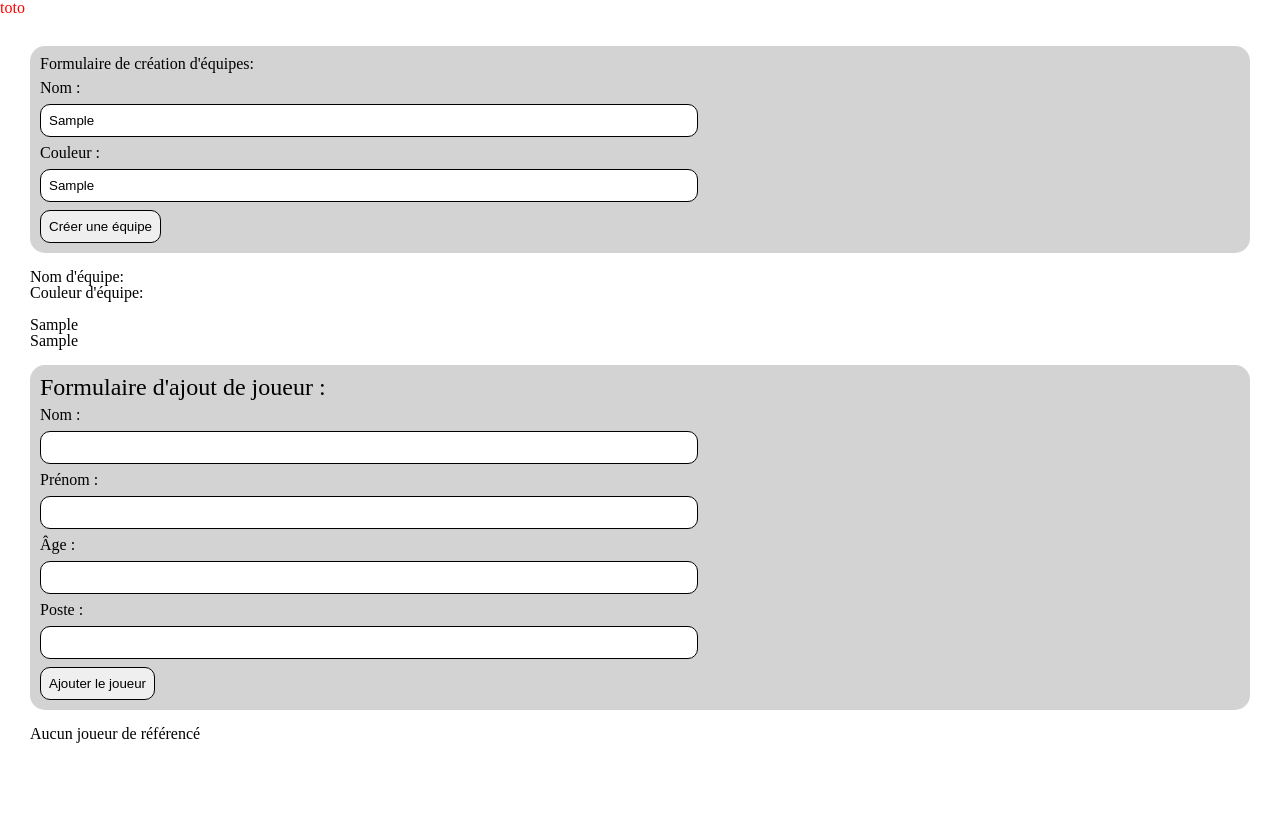
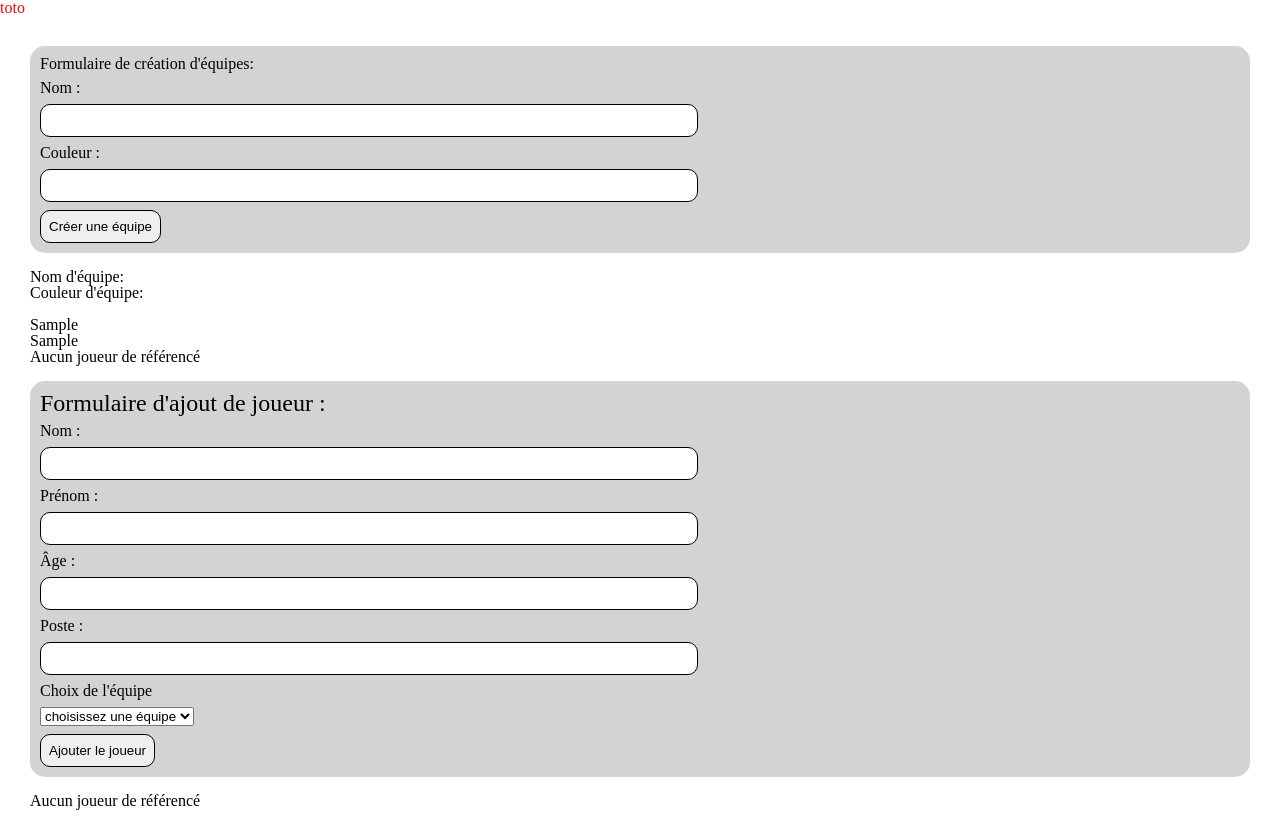
Before and after one commit to ElianBourdu/3Wa_football_app, a React (Vite) app: page / in a window 1280 px wide. Both pictures are taken after typing "Sample", "Sample" into the empty fields and a click on the button "Créer une équipe". Before the commit the page ends 800 px from the top, so only its background shows below. Built offline with nearby package versions, Linux system fonts and the light colour scheme.

Commit message:
feat: player can select a team

```diff
--- a/src/App.jsx
+++ b/src/App.jsx
@@ -22,8 +22,8 @@ function App() {
       <main>
         {/* @todo faire un objet avec les props et spreadoperator pour récupérer tout l'objet*/}
         <NewTeamForm teams={teams} setTeams={setTeams}/>
-        <Teams teams={teams} setTeams={setTeams}/>
-        <NewPlayerForm players={players} setPlayers={setPlayers} pendingModification={pendingModification} setPendingModification={setPendingModification} updateUser={updateUser} setUpdateUser={setUpdateUser}/>
+        <Teams teams={teams} setTeams={setTeams} players={players}/>
+        <NewPlayerForm players={players} setPlayers={setPlayers} pendingModification={pendingModification} setPendingModification={setPendingModification} updateUser={updateUser} setUpdateUser={setUpdateUser} teams={teams} setTeams={setTeams}/>
         <Players players={players} setPlayers={setPlayers} pendingModification={pendingModification} setPendingModification={setPendingModification} updateUser={updateUser} setUpdateUser={setUpdateUser}/>
       </main>
     </>
--- a/src/components/NewPlayerForm.jsx
+++ b/src/components/NewPlayerForm.jsx
@@ -1,13 +1,15 @@
 import { useState } from "react"
 
-export default function NewPlayerForm({players, setPlayers, pendingModification, setPendingModification, updateUser, setUpdateUser}) {
+export default function NewPlayerForm({players, setPlayers, pendingModification, setPendingModification, updateUser, setUpdateUser, teams, setTeams}) {
 
   const [idPlayer, setIdPlayer] = useState(1)
   const [firstName, setFirstName] = useState('')
   const [lastName, setLastName] = useState('')
   const [age, setAge] = useState('')
   const [role, setRole] = useState('')
+  const [team, setTeam] = useState('')
 
+  console.log('team', team)
   const handleSubmit = e => {
     // @todo check input
     e.preventDefault();
@@ -16,14 +18,26 @@ export default function NewPlayerForm({players, setPlayers, pendingModification,
       firstName,
       lastName,
       age,
-      role
+      role,
+      team
     };
+    console.log(newPlayer)
     setPlayers([...players, newPlayer])
+    const updatedTeams = teams.map(t => {
+      if (t.teamName === team) {
+        t.players.push(newPlayer)
+      }
+      return t
+    })
+    console.log(updatedTeams)
+    setTeams(updatedTeams);
+    console.log(players)
     setIdPlayer(prevId => prevId + 1);
     setFirstName('');
     setLastName('');
     setAge('');
     setRole('');
+    setTeam('')
   }
 
   const handleUpdateUser = (e, idPlayer) => {
@@ -40,15 +54,15 @@ export default function NewPlayerForm({players, setPlayers, pendingModification,
     setPendingModification(false);
   }
 
-  const handleChange = (e) => {
+  const handleUpdateChange = (e) => {
     setUpdateUser(
       {
         ...updateUser,
         [e.target.name] : e.target.value
       }
     )
+    console.log(updateUser)
   }
-
 
   return(
     <>
@@ -59,13 +73,13 @@ export default function NewPlayerForm({players, setPlayers, pendingModification,
 
       <label htmlFor={"last_name"}>Nom :</label>
       {/* @todo le setupdate à corriger */}
-      <input type="text" value={updateUser.lastName} name="lastName" onChange={handleChange}></input>
+      <input type="text" value={updateUser.lastName} name="lastName" onChange={handleUpdateChange}></input>
       <label htmlFor={"first_name"}>Prénom :</label>
-      <input type="text" value={updateUser.firstName} name="firstName" onChange={handleChange}></input>
+      <input type="text" value={updateUser.firstName} name="firstName" onChange={handleUpdateChange}></input>
       <label htmlFor={"age"}>Âge :</label>
-      <input type="number" value={updateUser.age} name="age" min="18" max="40" onChange={handleChange}></input>
+      <input type="number" value={updateUser.age} name="age" min="18" max="40" onChange={handleUpdateChange}></input>
       <label htmlFor={"role"}>Poste :</label>
-      <input type="text" value={updateUser.role} name="role" onChange={handleChange}></input>
+      <input type="text" value={updateUser.role} name="role" onChange={handleUpdateChange}></input>
       <button className={"submitButton"} type={"submit"}>Modifier le joueur</button>
     </form>
 
@@ -82,13 +96,20 @@ export default function NewPlayerForm({players, setPlayers, pendingModification,
       <input type="number" value={age} id="age" min="18" max="40" onChange={e => setAge(e.target.value) }></input>
       <label htmlFor={"role"}>Poste :</label>
       <input type="text" value={role} id="role" onChange={e => setRole(e.target.value) }></input>
-      <button className={"submitButton"} type={"submit"}>Ajouter le joueur</button>
+      <label htmlFor="team">Choix de l'équipe</label>
+      <select name="team" id="team" onChange={e => setTeam(e.target.value)}>
+        <option default>choisissez une équipe</option>
+        {teams.map(team => {
+          console.log(team)
+          return (
+            <option key={team.teamName} value={team.teamName}>{team.teamName}</option>
+          )
+        })}
+      </select>
+      <button className="submitButton">Ajouter le joueur</button>
     </form>
 
     }
     </>
-
-
-    // formulaire modification
   )
 }
--- a/src/components/NewTeamForm.jsx
+++ b/src/components/NewTeamForm.jsx
@@ -13,6 +13,12 @@ export default function NewTeamForm ({teams, setTeams}) {
   function handleSubmit (e) {
     e.preventDefault()
     setTeams([...teams, team])
+    setTeam({
+      teamName: "",
+      teamColor: "",
+      players: [],
+      substitutePlayers: []
+    })
   }
 
   function handleChange (e) {
--- a/src/components/Players.jsx
+++ b/src/components/Players.jsx
@@ -1,5 +1,5 @@
 export default function Players({players, setPlayers, pendingModification, setPendingModification, updateUser, setUpdateUser}) {
-
+  console.log(players)
   let handleDelete = (idPlayer) => {
 
     const filteredPlayers = players.filter(player => {
@@ -25,15 +25,17 @@ export default function Players({players, setPlayers, pendingModification, setPe
             <p>player last name:</p>
             <p>player age: </p>
             <p>player role: </p>
+            <p>player team: </p>
           </div>
         )}
         {players.length !== 0 ? (players.map(player =>
             (
-              <div key={player.idPlayer} className={"player"}>
+              <div key={player.idPlayer} className="player">
                 <p>{player.firstName}</p>
                 <p>{player.lastName}</p>
                 <p>{player.age}</p>
                 <p>{player.role}</p>
+                <p>{player.team}</p>
                 <button onClick={() => handleDelete(player.idPlayer)}>X</button>
                 <button onClick={() => handleUpdateUser(player)}>UpdateUser</button>
 
--- a/src/components/Teams.jsx
+++ b/src/components/Teams.jsx
@@ -1,5 +1,7 @@
-export default function Teams ({teams, setTeams}) {
-  console.log(teams)
+import {useState} from "react";
+
+export default function Teams ({teams, setTeams, players}) {
+
   return (
     <>
       {teams.length !== 0 && (
@@ -8,17 +10,29 @@ export default function Teams ({teams, setTeams}) {
           <p>Couleur d'équipe: </p>
         </div>
       )}
-      {teams.length !== 0 ? (teams.map(team =>
-          (
+      {teams.length !== 0 ? (teams.map(team => {
+         return (
             <div key={team.teamName} className={"team"}>
               <p>{team.teamName}</p>
               <p>{team.teamColor}</p>
+              {team.players.length !== 0 ? team.players.map(player => (
+                  <ul>
+                    <li>{player.firstName}</li>
+                    <li>{player.lastName}</li>
+                    <li>{player.age}</li>
+                    <li>{player.role}</li>
+                    <li>{player.team}</li>
+                  </ul>
+                )
+              ) : (
+                <p>Aucun joueur de référencé</p>
+              )}
               {/*<button onClick={() => handleDelete(team.idteam)}>X</button>*/}
               {/*<button onClick={() => handleUpdateUser(team)}>UpdateUser</button>*/}
 
             </div>
           )
-        ))
+        }))
         :
         (
           <p>Aucune équipe de référencé</p>
```
